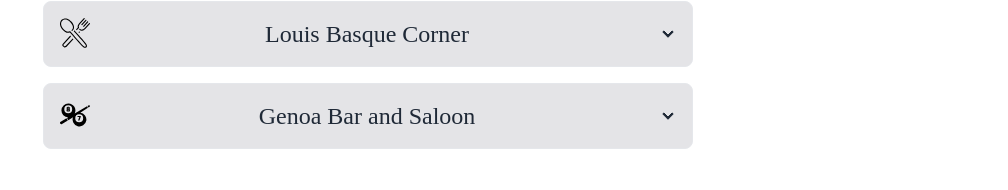
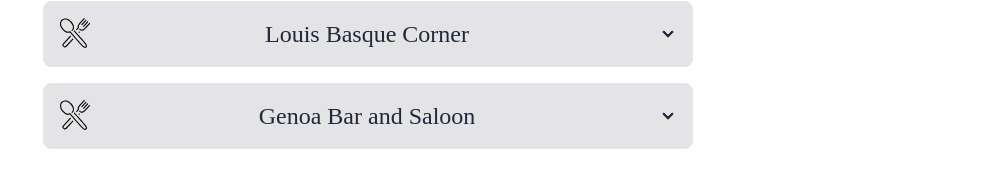
Before and after one commit to dannytszho/reno-guide, a Next.js app in the folder apps/web/: page / in a window 1280 px wide. Shown: the part 548-738 px from the top of the page, without its empty margins (272-1280 px from the left). Built offline with nearby package versions, Linux system fonts and the light colour scheme.

Commit message:
Enable tailwind in production1

```diff
--- a/apps/web/src/pages/index.tsx
+++ b/apps/web/src/pages/index.tsx
@@ -7,7 +7,7 @@
 import { CollapseButton } from 'ui/Button'
 import BeerIcon from '../public/svg/BeerIcon'
 import DiningIcon from '../public/svg/DiningIcon'
-import PoolBallIcon from '../public/svg/PoolBallIcon'
+//import PoolBallIcon from '../public/svg/PoolBallIcon'
 import type { NextPage } from 'next'
 import UploadIcon from '../public/svg/UploadIcon'
 import KayakIcon from '../public/svg/KayakIcon'
@@ -47,7 +47,7 @@
   },
   {
     name: 'Genoa Bar and Saloon',
-    icon: <PoolBallIcon />,
+    icon: <DiningIcon />,
     pic: Genoa,
     address: '2282 MAIN ST, GENOA, NV 89411',
     addressUrl:
```
